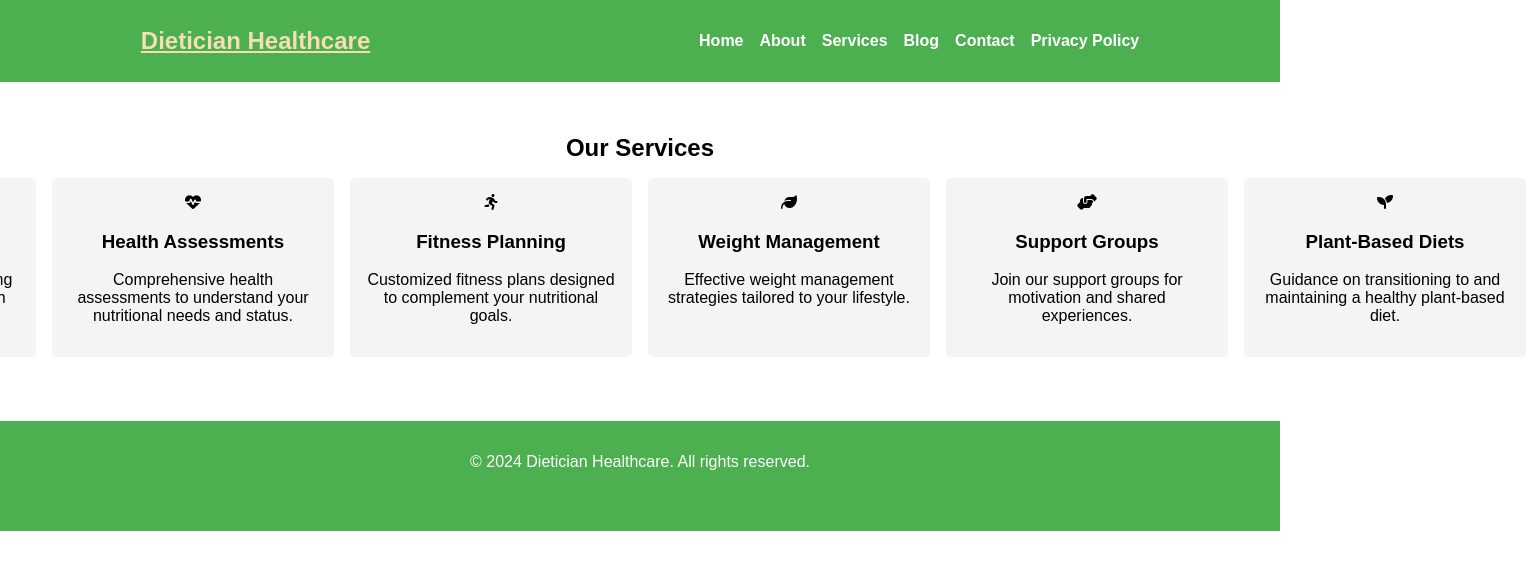
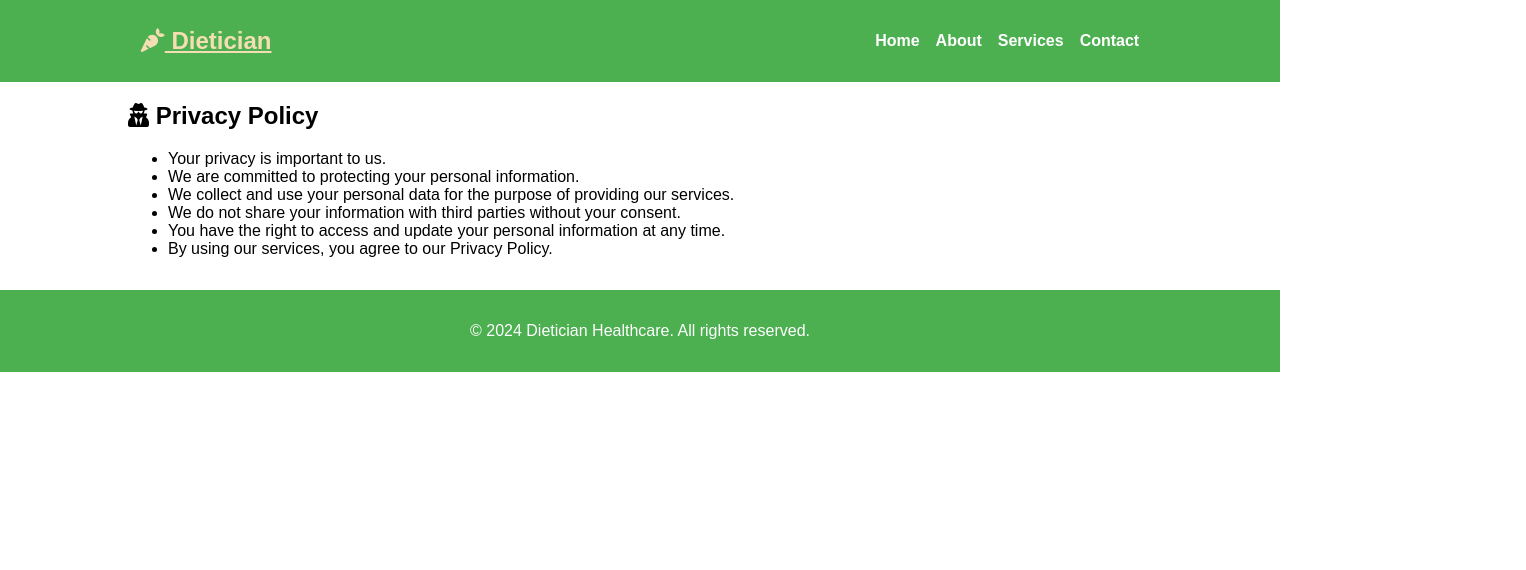
Before and after one commit to kanika2005/HealthcareWebsite, a plain HTML site: page health.html in a window 1280 px wide. Shown: the whole page, 1526 px wide, since content can reach past the window. Drawn offline with Linux system fonts and the light colour scheme; a script that the page names is missing.

Commit message:
Update health.html

```diff
--- a/health.html
+++ b/health.html
@@ -1,79 +1,55 @@
 <!DOCTYPE html>
 <html lang="en">
+
 <head>
   <meta charset="UTF-8">
   <meta name="viewport" content="width=device-width, initial-scale=1.0">
-  <title>Our Services - Dietician Healthcare</title>
+  <title>Privacy Policy - Dietician Healthcare</title>
+  <link rel="stylesheet" href="https://cdnjs.cloudflare.com/ajax/libs/font-awesome/5.15.4/css/all.min.css">
   <link rel="stylesheet" href="style.css">
-  <link rel="stylesheet" href="https://cdnjs.cloudflare.com/ajax/libs/font-awesome/6.1.1/css/all.min.css">
 </head>
+
 <body>
+  <!-- Header -->
   <header class="header">
     <div class="container">
-      <a href="index.html" class="logo">Dietician Healthcare</a>
+      <a href="#" class="logo"><i class="fas fa-carrot"></i> Dietician</a> <!-- Added Font Awesome icon -->
       <nav class="navbar">
         <ul class="navbar-list">
-          <li><a href="index.html" class="navbar-link">Home</a></li>
-          <li><a href="about.html" class="navbar-link">About</a></li>
-          <li><a href="services.html" class="navbar-link">Services</a></li>
-          <li><a href="blog.html" class="navbar-link">Blog</a></li>
-          <li><a href="contact.html" class="navbar-link">Contact</a></li>
-          <li><a href="privacy-policy.html" class="navbar-link">Privacy Policy</a></li>
+          <li><a href="#home" class="navbar-link">Home</a></li>
+          <li><a href="#about" class="navbar-link">About</a></li>
+          <li><a href="#services" class="navbar-link">Services</a></li>
+          <li><a href="#contact" class="navbar-link">Contact</a></li>
         </ul>
       </nav>
     </div>
   </header>
 
-  <section class="services-section">
+  <!-- Privacy Policy Section -->
+  <section id="privacy-policy" class="privacy-policy-section">
     <div class="container">
-      <h2>Our Services</h2>
-      <div class="services-grid">
-        <div class="service-card">
-          <div class="service-icon"><i class="fas fa-apple-alt"></i></div>
-          <h3>Nutrition Counseling</h3>
-          <p>Personalized nutrition counseling to help you achieve your health and wellness goals.</p>
-        </div>
-        <div class="service-card">
-          <div class="service-icon"><i class="fas fa-heartbeat"></i></div>
-          <h3>Health Assessments</h3>
-          <p>Comprehensive health assessments to understand your nutritional needs and status.</p>
-        </div>
-        <div class="service-card">
-          <div class="service-icon"><i class="fas fa-running"></i></div>
-          <h3>Fitness Planning</h3>
-          <p>Customized fitness plans designed to complement your nutritional goals.</p>
-        </div>
-        <div class="service-card">
-          <div class="service-icon"><i class="fas fa-leaf"></i></div>
-          <h3>Weight Management</h3>
-          <p>Effective weight management strategies tailored to your lifestyle.</p>
-        </div>
-        <div class="service-card">
-          <div class="service-icon"><i class="fas fa-hands-helping"></i></div>
-          <h3>Support Groups</h3>
-          <p>Join our support groups for motivation and shared experiences.</p>
-        </div>
-        <div class="service-card">
-          <div class="service-icon"><i class="fas fa-seedling"></i></div>
-          <h3>Plant-Based Diets</h3>
-          <p>Guidance on transitioning to and maintaining a healthy plant-based diet.</p>
-        </div>
+      <h1><i class="fas fa-user-secret"></i> Privacy Policy</h1> <!-- Added Font Awesome icon -->
+      <div class="privacy-content">
+        <ul>
+          <li>Your privacy is important to us.</li>
+          <li>We are committed to protecting your personal information.</li>
+          <li>We collect and use your personal data for the purpose of providing our services.</li>
+          <li>We do not share your information with third parties without your consent.</li>
+          <li>You have the right to access and update your personal information at any time.</li>
+          <li>By using our services, you agree to our Privacy Policy.</li>
+        </ul>
       </div>
     </div>
   </section>
 
+  <!-- Footer -->
   <footer class="footer">
     <div class="container">
       <p>&copy; 2024 Dietician Healthcare. All rights reserved.</p>
-      <div class="social-media">
-        <a href="#" class="social-icon"><i class="fab fa-facebook-f"></i></a>
-        <a href="#" class="social-icon"><i class="fab fa-twitter"></i></a>
-        <a href="#" class="social-icon"><i class="fab fa-instagram"></i></a>
-        <a href="#" class="social-icon"><i class="fab fa-linkedin-in"></i></a>
-      </div>
     </div>
   </footer>
 
   <script src="script.js"></script>
 </body>
+
 </html>
```
